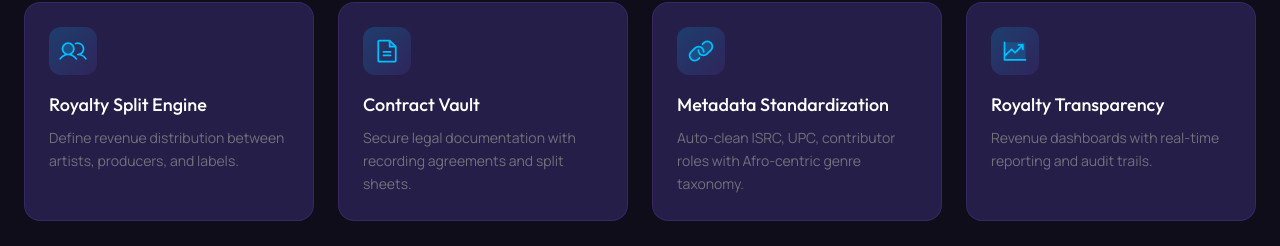
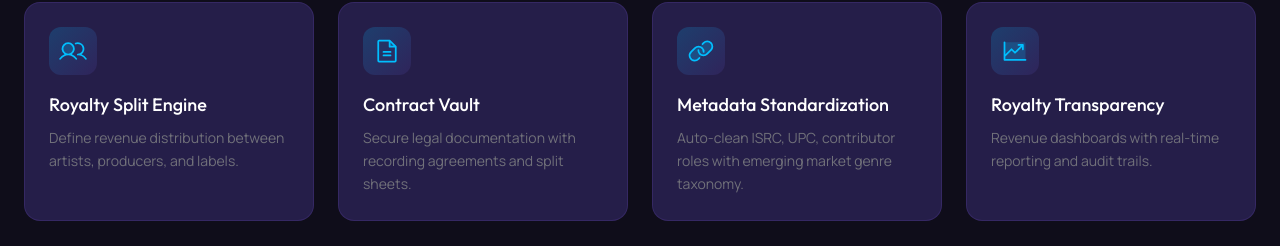
Before and after one commit to Workhubug/R-Chivez, a React (Create React App) app: page / in a window 1280 px wide. Shown: the part 1533-1779 px from the top of the page. Built offline with nearby package versions, Linux system fonts and the light colour scheme.

Commit message:
Update description for Metadata Standardization
changed description

```diff
--- a/src/pages/LandingPage.jsx
+++ b/src/pages/LandingPage.jsx
@@ -56,7 +56,7 @@
     {
       icon: <Link size={28} weight="duotone" />,
       title: "Metadata Standardization",
-      description: "Auto-clean ISRC, UPC, contributor roles with Afro-centric genre taxonomy."
+      description: "Auto-clean ISRC, UPC, contributor roles with emerging market genre taxonomy."
     },
     {
       icon: <ChartLineUp size={28} weight="duotone" />,
```
